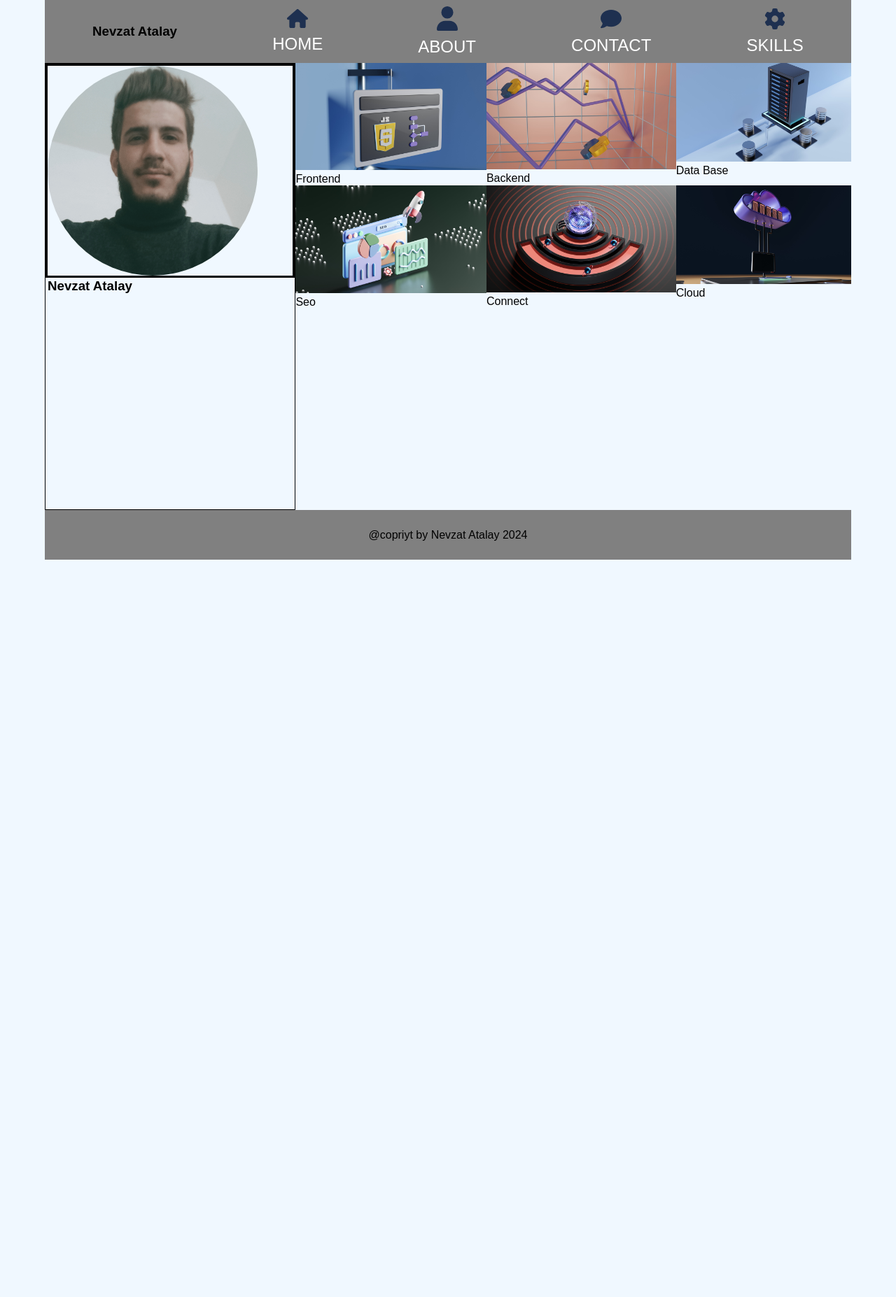
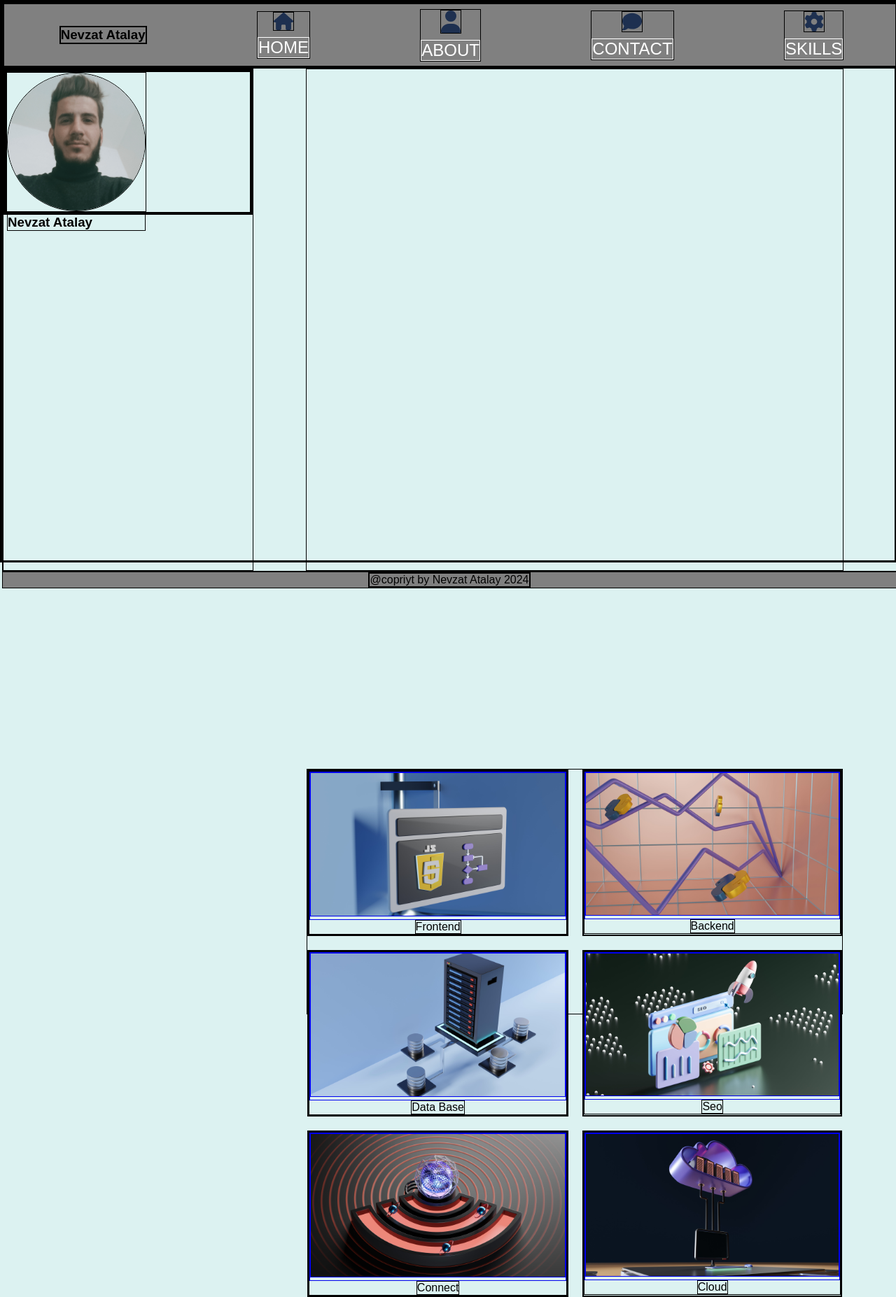
Before and after one commit to nvzt13/Portfolyo, a PHP site: page / in a window 1280 px wide. Shown: the whole page at 70% size. Before the commit the page ends 800 px from the top, so only its background shows below. Run offline with PHP 8.4, Linux system fonts and the light colour scheme.

Commit message:
update style.css

```diff
--- a/style.css
+++ b/style.css
@@ -3,10 +3,11 @@
   padding: 0;
   list-style: none;
   box-sizing: border-box;
-  font-family: sans-serif,'Times New Roman', Times, serif
+  font-family: sans-serif,'Times New Roman', Times, serif;
+  border:1px solid;
 }
 body{
-  background-color: aliceblue;
+  background-color:#DCF2F1;
   position: relative;
 }
 bg{
@@ -22,7 +23,7 @@ bg{
 .container{
   display: flex;
   flex-direction: column;
-  width: 90vw;
+  width: 100vw;
   height: 100vh;
   margin: 0 auto;
 }
@@ -34,7 +35,7 @@ bg{
   flex-direction: row;
   align-items: center;
   justify-content: space-around;
-  width: 90vw;
+  width: 100vw;
   height: 90px;
 }
 .container .title .title-wrapper ul li{
@@ -66,8 +67,8 @@ bg{
 
 }
 .container .main .col-1 .header .header-wrapper .img-wrapper{
-  width: 300px;
-  height: 300px;
+  width: 200px;
+  height: 200px;
 
 }
 .container .main .col-1 .header .header-wrapper .img-wrapper img{
@@ -79,18 +80,27 @@ bg{
 }
 .container .main .col-2{
   display: grid;
-  height: 50%;
+  grid-gap: 10px;
+  height:auto;
+  width:60vw;
+   margin:0 auto;
 }
 .container .main .col-2 .cards{
  display:grid;
- grid-template-columns: auto auto auto;
- width: 62vw;
+ grid-template-columns: auto auto;
+ grid-gap: 20px;
+ margin-top: 1000px;
+ height: 20%;
 }
 .container .main .col-2 .card .card-wrapper{
   max-width:100%;
   height: 100%;
 }
 .container .main .col-2 .card .card-wrapper .icon-wrapper{
+  display: flex;
+  align-items: center;
+  flex-direction:column;
+  justify-content: center;
 }
 .container .main .col-2 .card .card-wrapper .icon-wrapper a img{
  max-width: 100%;
```
